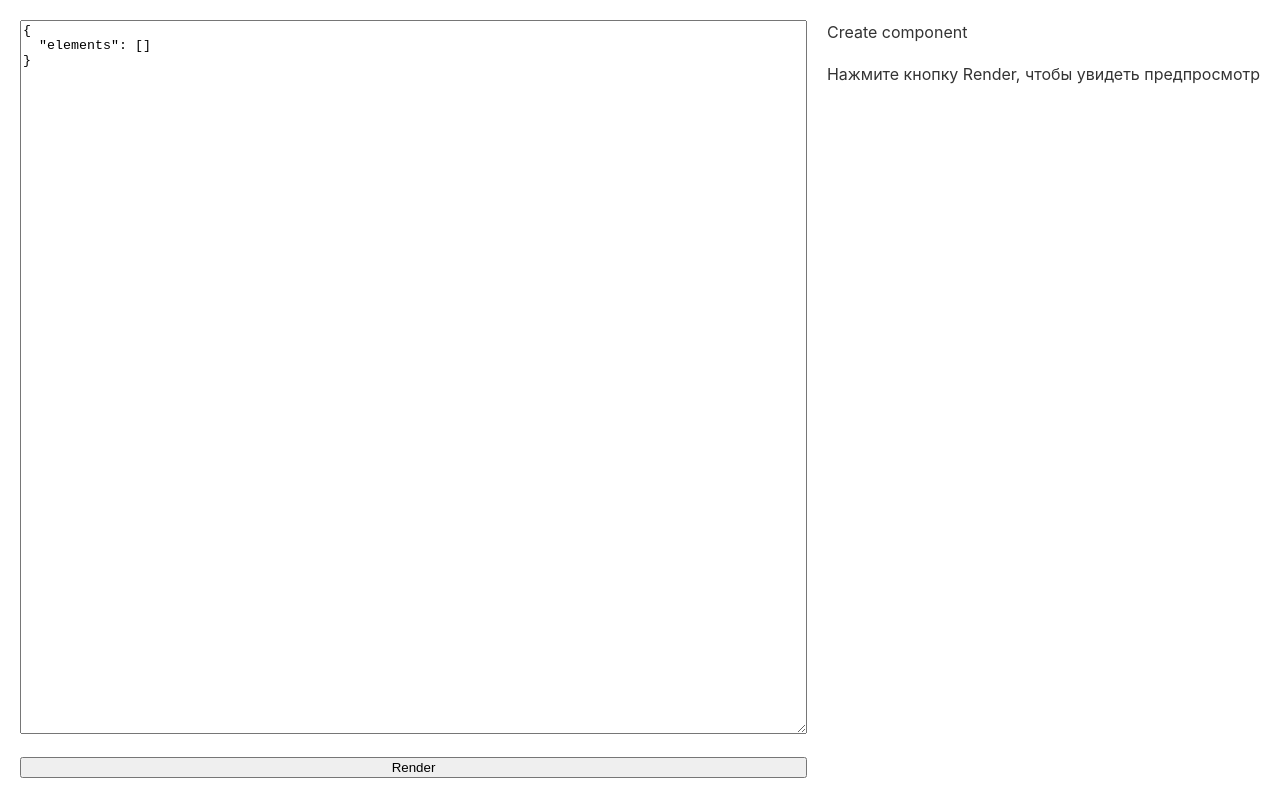
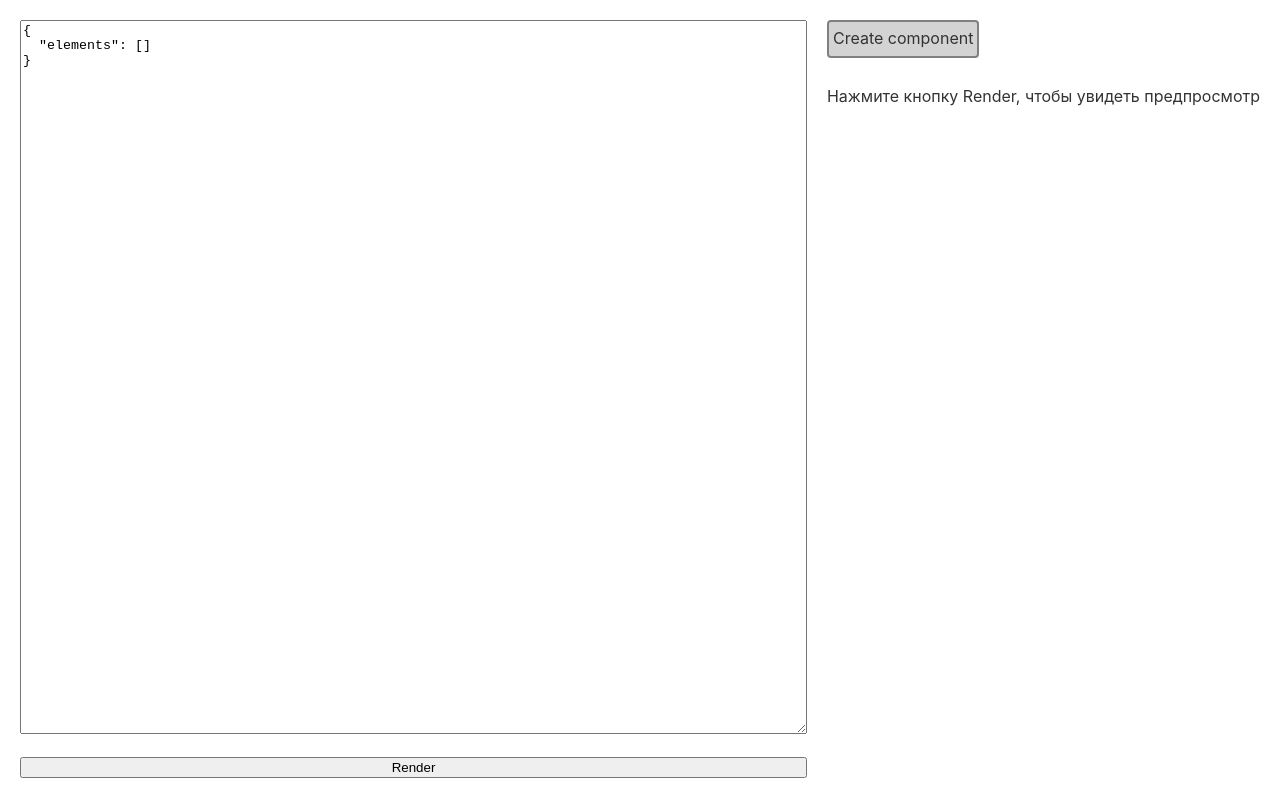
Before and after one commit to rki-mai/landing-editor, a React (Vite) app: page / in a window 1280 px wide. Built offline with nearby package versions, Linux system fonts and the light colour scheme.

Commit message:
add styles for edit area

```diff
--- a/src/components/edit_area.module.css
+++ b/src/components/edit_area.module.css
@@ -8,3 +8,16 @@
     overflow-y: auto;
     overflow-x: hidden;
 }
+
+.actionMenuItem {
+    padding: 4px;
+    background: lightgray;
+    border-radius: 4px;
+    border: 2px solid gray;
+    cursor: pointer;
+}
+
+.actionMenu {
+    display: flex;
+    padding-bottom: 10px;
+}
--- a/src/components/edit_area.tsx
+++ b/src/components/edit_area.tsx
@@ -8,7 +8,11 @@ export const ActionMenuItem = ({
 	name: string;
 	onClick: () => void;
 }) => {
-	return <div onClick={onClick}>{name}</div>;
+	return (
+		<div className={styles.actionMenuItem} onClick={onClick}>
+			{name}
+		</div>
+	);
 };
 
 export const ActionMenu = ({
@@ -16,7 +20,7 @@ export const ActionMenu = ({
 }: {
 	children: React.ReactNode | React.ReactNode[];
 }) => {
-	return <div>{children}</div>;
+	return <div className={styles.actionMenu}>{children}</div>;
 };
 
 export const PreviewContainer = ({
```
